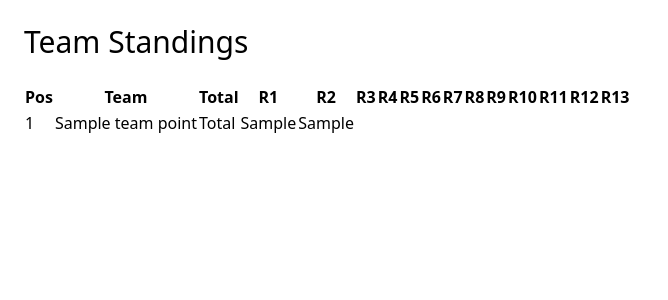
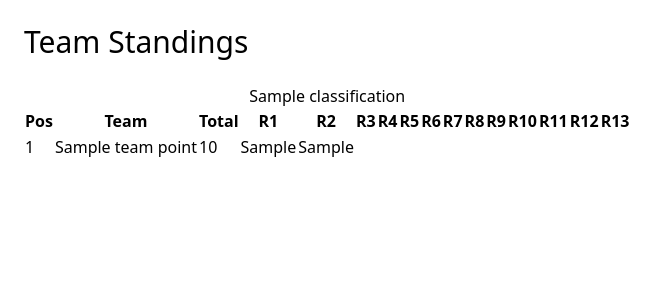
Before and after one commit to woobrendan/points_calculator, a Django app: page /standings/team/1/ in a window 1280 px wide. Shown: the part 89-389 px from the top of the page, without its empty margins (0-668 px from the left). Run offline with Django 4.2, Linux system fonts and the light colour scheme; tables that the repository leaves empty hold one stand-in row (values such as "Sample post"); a database or web service that is not in the repository returns one stand-in record (values such as "Sample title"); data that the repository does not hold is empty; some libraries are stand-ins or nearby versions.

Commit message:
fix classificaiton spelling error. change total points to access totalPoints value

```diff
--- a/points_calculator/standings/templates/standing/team_standing.html
+++ b/points_calculator/standings/templates/standing/team_standing.html
@@ -5,7 +5,7 @@
 {% block content %}
     <h1 class="mb-6 text-3xl">Team Standings</h1>
 
-    {% for classifcation, teams in team_standing.items %}
+    {% for classification, teams in team_standing.items %}
             <table class="table-fixed">
 
                 <caption>{{ classification }}</caption>
@@ -34,7 +34,7 @@
                     <tr>
                         <td>{{ forloop.counter }}</td>
                         <td>{{ entry.teamName }}</td>
-                        <td>Total</td>
+                        <td>{{ entry.totalPoints }}</td>
                         <td>{{ entry.points.R1 }}</td>
                         <td>{{ entry.points.R2 }}</td>
                     </tr>
```
